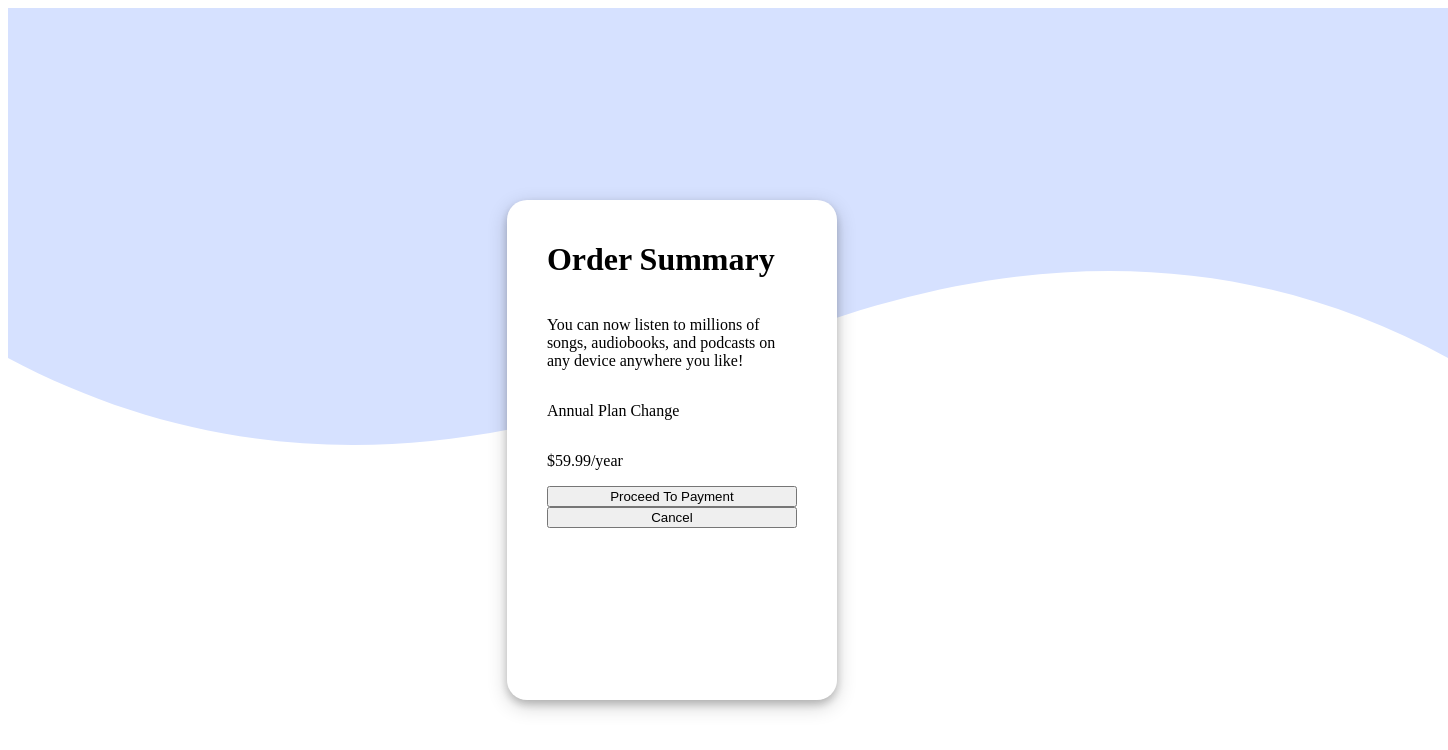
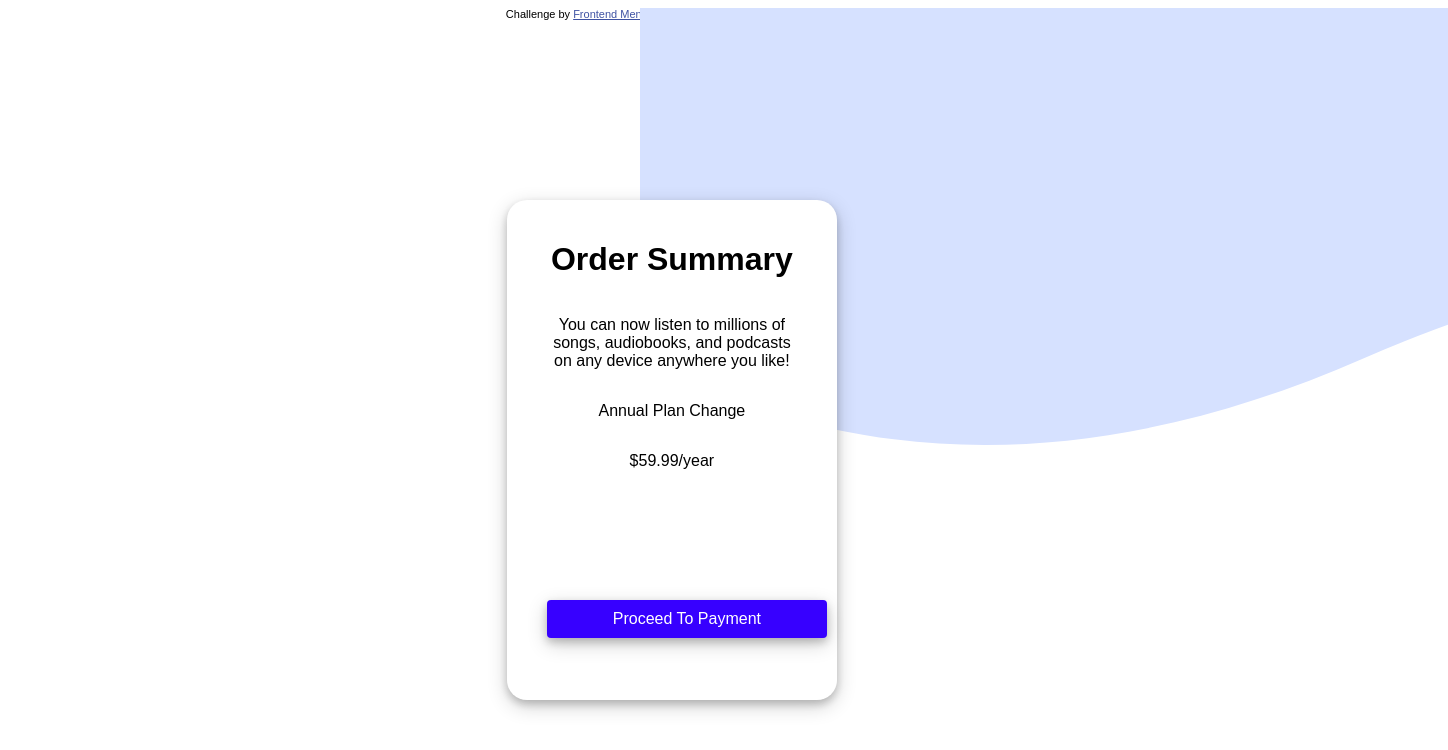
Before and after one commit to TwoThreeTwo/order-summary-component, a plain HTML site: page index.html in a window 1280 px wide. Shown: the whole page, 1448 px wide, since content can reach past the window. Drawn offline with Linux system fonts and the light colour scheme.

Commit message:
added button css, body and svg css code

```diff
--- a/index.html
+++ b/index.html
@@ -21,7 +21,7 @@
   </div>
   <div class="attribution">
     Challenge by <a href="https://www.frontendmentor.io?ref=challenge" target="_blank" rel="noopener">Frontend Mentor</a>.
-    Coded by <a href="#">Your Name Here</a>.
+    Coded by <a href="https://GitHub.com/TwoThreeTwo">TwoOneTwo</a>.
   </div>
 </body>
 </html>
--- a/style.css
+++ b/style.css
@@ -1,4 +1,21 @@
+* {
+    text-align: center;
+}
 
+body {
+    background-color: hsl(224°, 23%, 55%);
+    font-family: 'Red Hat Display', sans-serif;
+    font-weight: 500px;
+    font-weight: 700px;
+    font-weight: 900px;
+}
+p {
+    font-size: 16px;
+}
+.svg-image {
+    width: 120%;
+    position: fixed;
+}
 .card {
     width: 250px;
     height: 440px;
@@ -22,3 +39,26 @@
 .attribution a {
     color: hsl(228, 45%, 44%);
 }
+
+.confirm-payment-button {
+    padding: 10px;
+    width: 35vh;
+    border: none;
+    border-radius: 4px;
+    font: inherit;
+    color: #fff;
+    background-color: #3700ff;
+    cursor: pointer;
+    position: fixed;
+    top: 75%;
+    box-shadow: 0 4px 8px 0 rgba(0, 0, 0, 0.2), 0 6px 20px 0 rgba(0, 0, 0, 0.19);
+}
+
+.cancel-payment-button {
+    position: fixed;
+    top: 84%;
+    border: none;
+    background-color: transparent;
+    position: relative;
+    bottom: 10%;
+}
```
